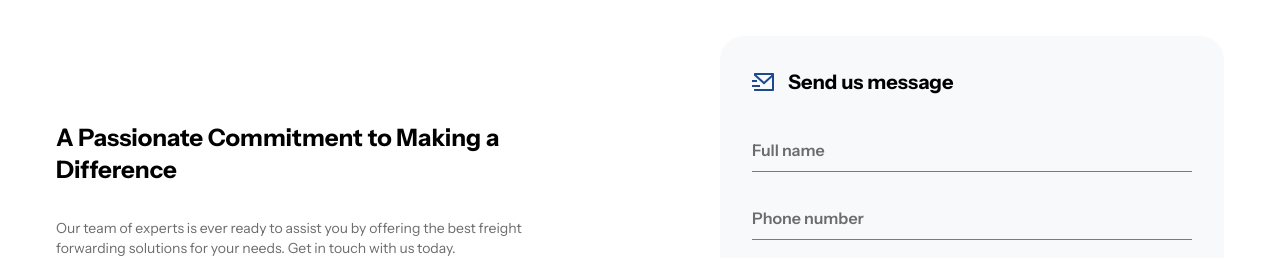
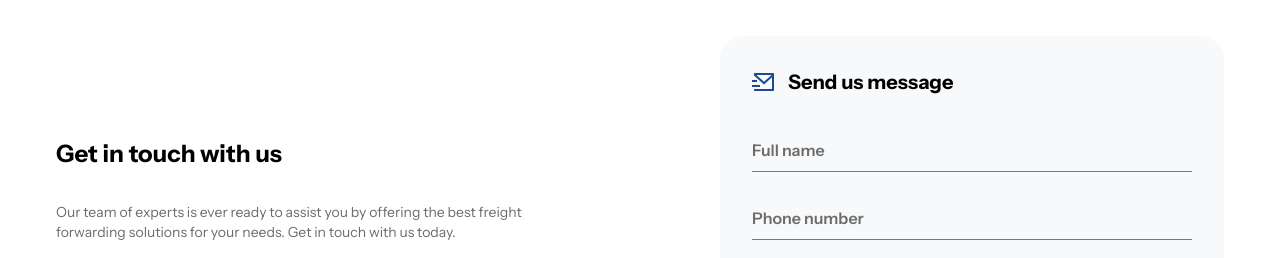
Before and after one commit to jkwebdeveloper/star_concord_nextjs, a Next.js app: page / in a window 1280 px wide. Shown: the part 2880-3138 px from the top of the page. Built offline with nearby package versions, Linux system fonts and the light colour scheme; no server answers.

Commit message:
get in change

```diff
--- a/src/components/home/ContactUs.js
+++ b/src/components/home/ContactUs.js
@@ -74,7 +74,7 @@ const GetInTouchSection = () => {
             <div className="grid items-center gap-5 lg:grid-cols-2 xl:gap-40 md:gap-20">
                 <div className="space-y-5 lg:space-y-8">
                     <p className="text-base font-bold lg:text-2xl">
-                        A Passionate Commitment to Making a Difference
+                        Get in touch with us
                     </p>
                     <p className="text-[#6C6C6C] text-sm">
                         Our team of experts is ever ready to assist you by offering the best freight forwarding solutions for your needs. Get in touch with us today.
```
